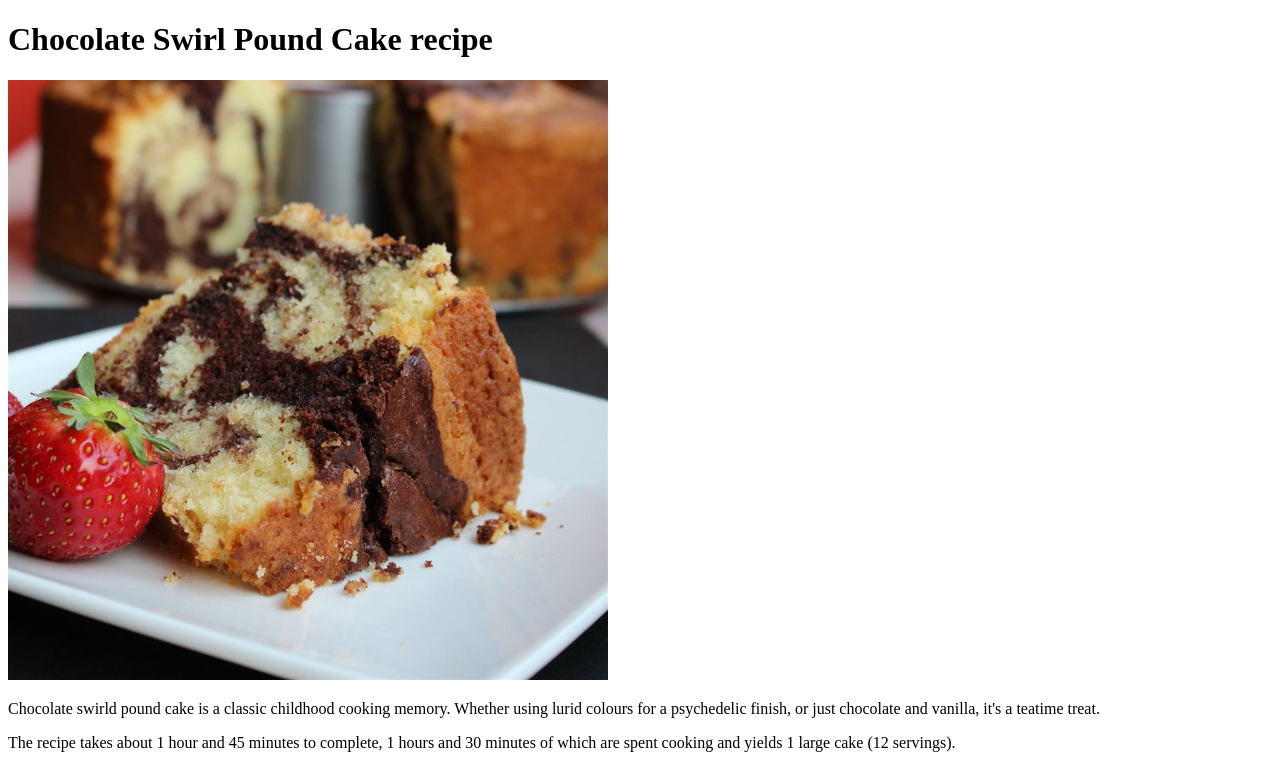
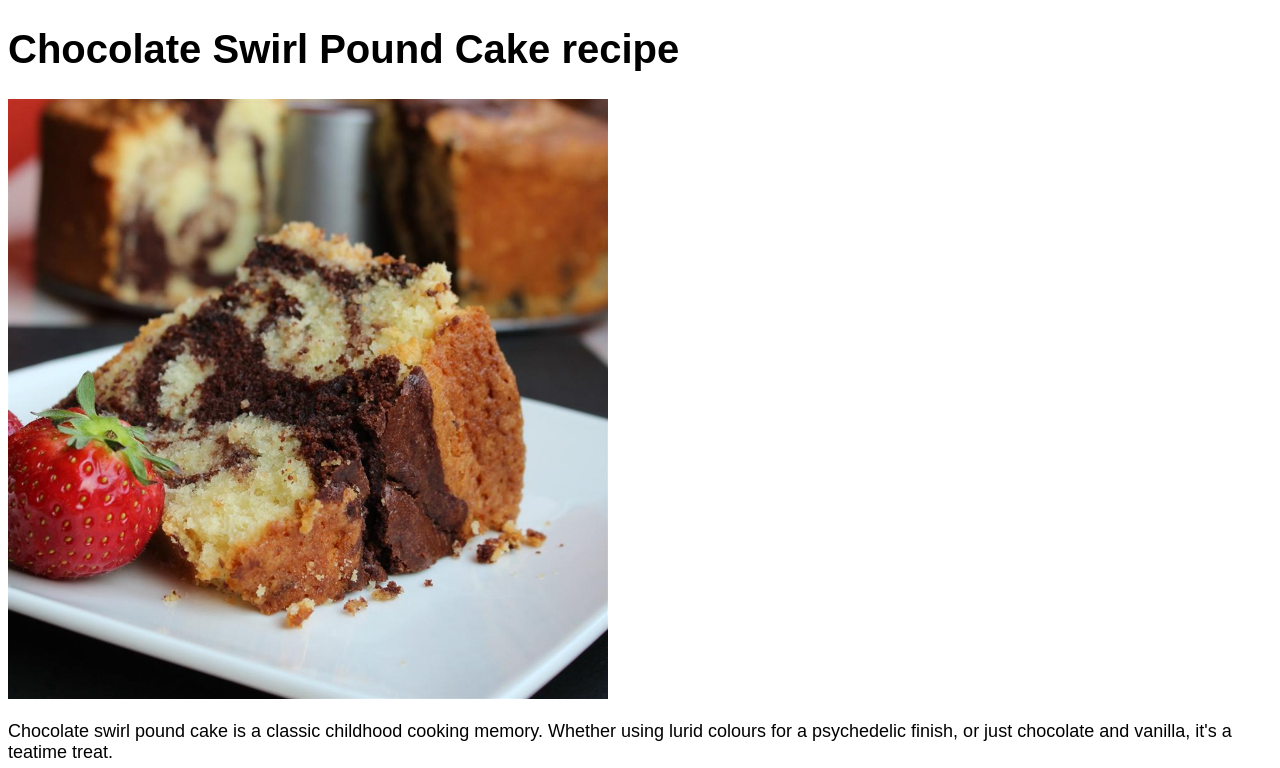
Before and after one commit to kwazap/odin_recipes, a plain HTML site: page recipes/poundcake.html in a window 1280 px wide. Shown: the top 768 px of the page. Drawn offline with Linux system fonts and the light colour scheme.

Commit message:
Add CSS web safe font, fix typos, change font size

```diff
--- a/recipes/poundcake.html
+++ b/recipes/poundcake.html
@@ -10,7 +10,7 @@
 <body>
     <h1>Chocolate Swirl Pound Cake recipe</h1>
     <img src="./img/poundcake.jpeg" alt="Photo of a serving of a pound cake with a chocolate siwrl pattern with a strawberry on a square white dish">
-    <p>Chocolate swirld pound cake is a classic childhood cooking memory. Whether using lurid colours for a psychedelic finish, or just
+    <p>Chocolate swirl pound cake is a classic childhood cooking memory. Whether using lurid colours for a psychedelic finish, or just
     chocolate and vanilla, it's a teatime treat.</p>
     <p>The recipe takes about 1 hour and 45 minutes to complete, 1 hours and 30 minutes of which are spent cooking and yields 1 large cake (12 servings).</p>
     <ul>
--- a/recipes/styles.css
+++ b/recipes/styles.css
@@ -1,4 +1,18 @@
+
+body {
+    font-family: Arial, Helvetica, sans-serif;
+}
+
+
 img {
     height: auto;
     width: 600px;
 }
+
+h1 {
+    font-size: 40px;
+}
+
+p {
+    font-size: 18px;
+}
--- a/styles.css
+++ b/styles.css
@@ -1,3 +1,8 @@
+body{
+    font-family: Arial, Helvetica, sans-serif;
+}
+
+
 * {
     color: purple;
 }
```
